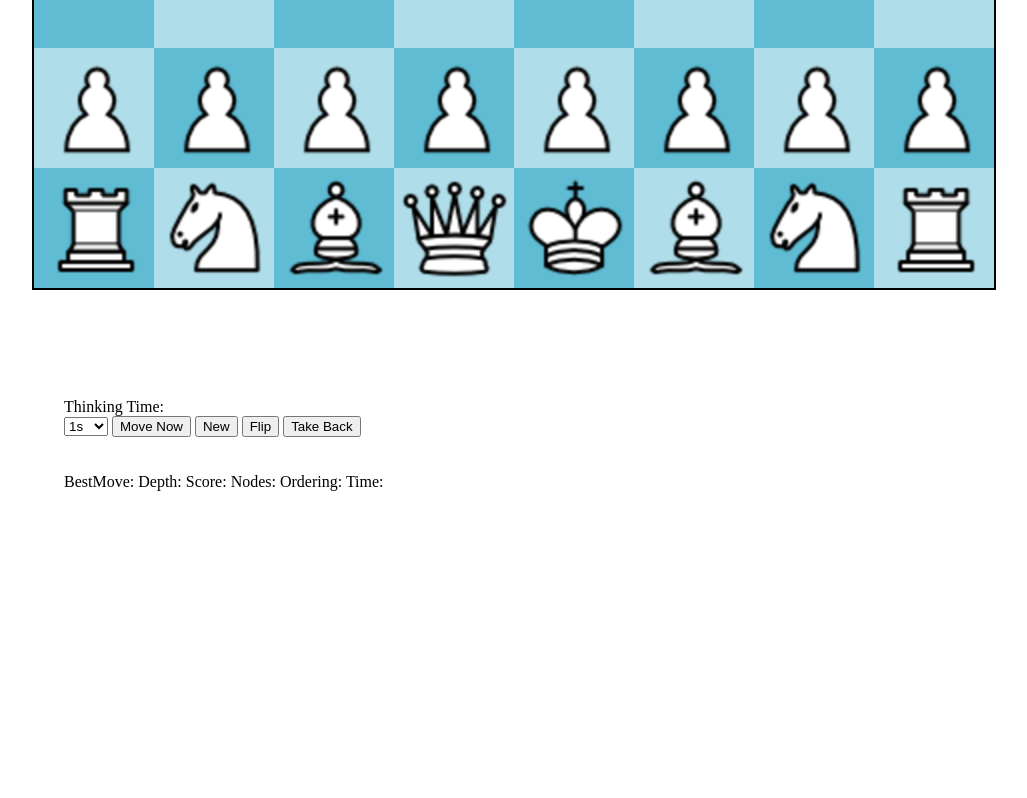
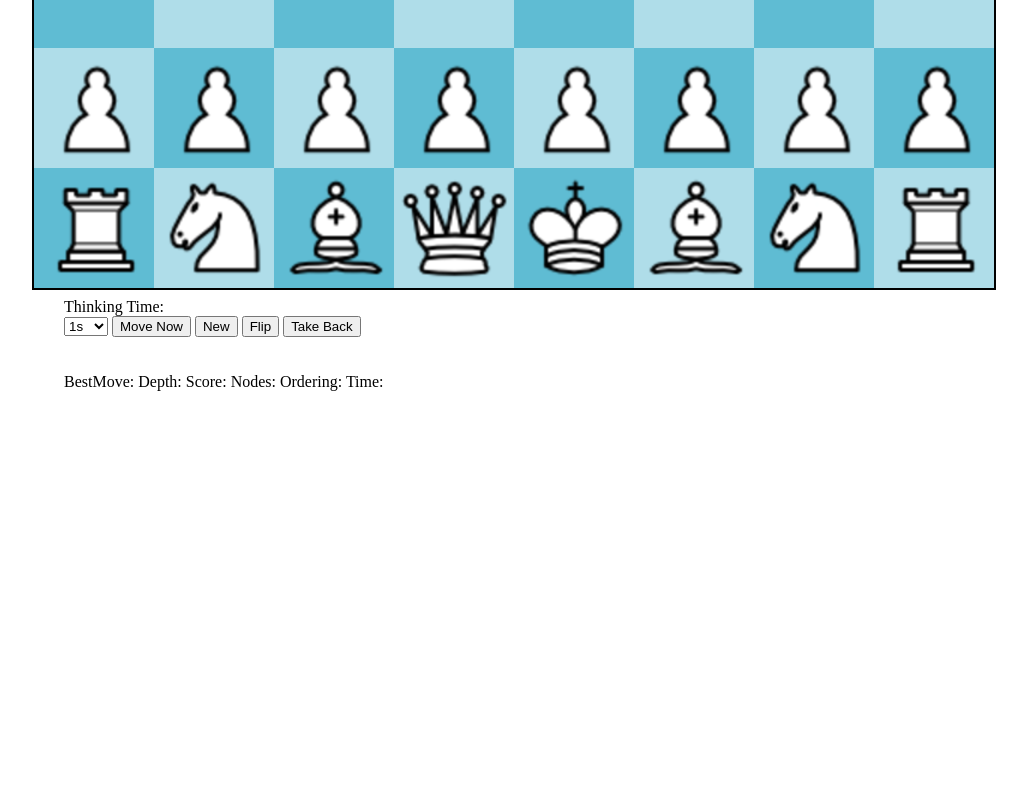
Before and after one commit to kidschess/chessjs, a plain HTML site: page index.html in a window 1280 px wide. Shown: the part 702-1500 px from the top of the page, without its empty margins (36-1063 px from the left). Drawn offline with Linux system fonts and the light colour scheme; no server answers.

Commit message:
fix: move the engine out up

```diff
--- a/stylesheets/styles.css
+++ b/stylesheets/styles.css
@@ -39,7 +39,7 @@
 
 #EngineOutput {
 	position: absolute;
-	top: 1100px;
+	top: 1000px;
 	left: 100px;
 }
 
```
